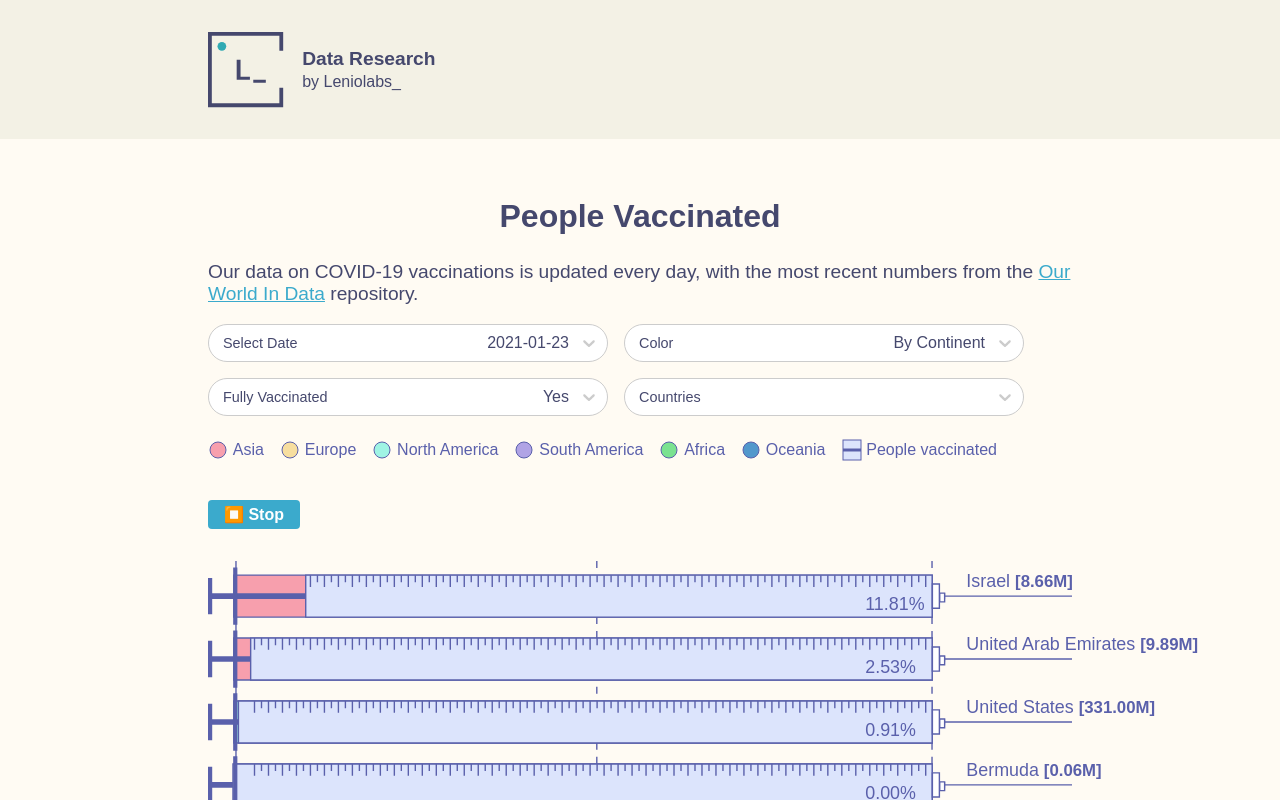
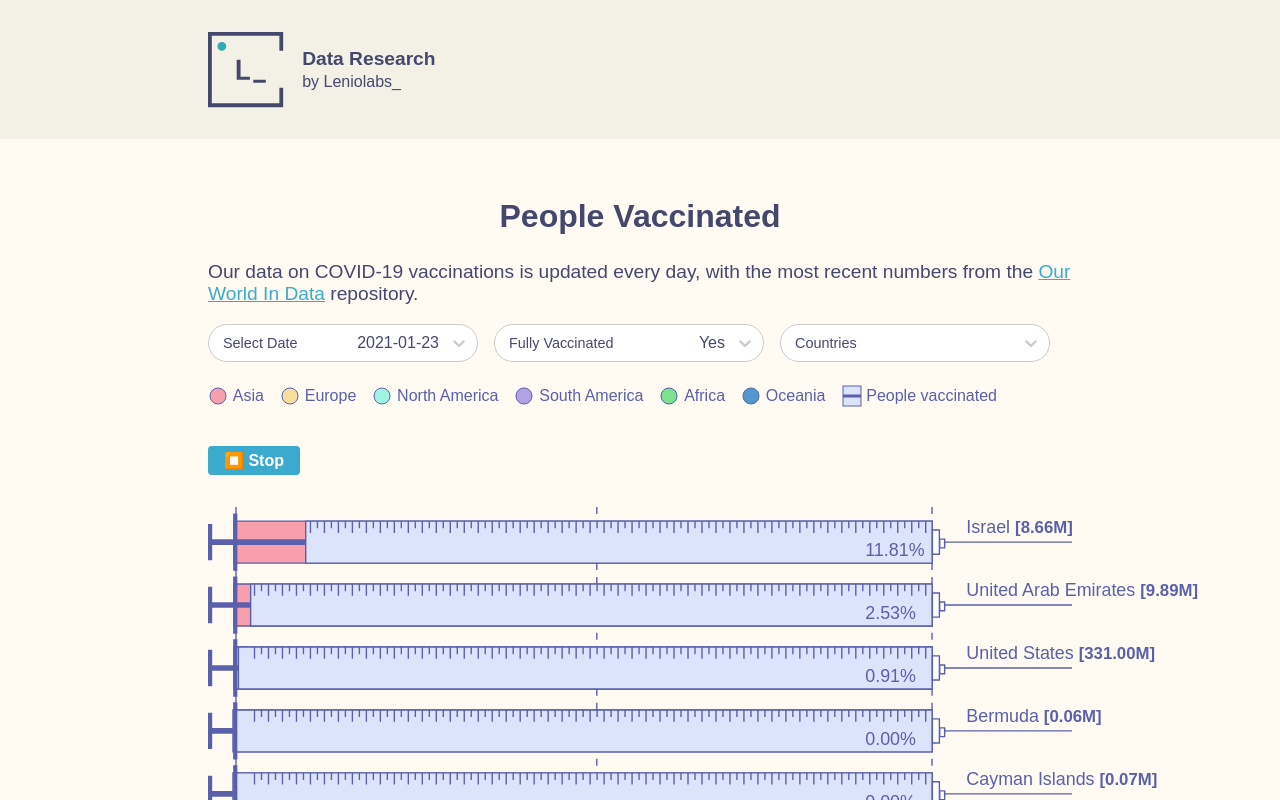
Before and after one commit to Leniolabs/lenio-research, a Next.js app: page /vaccinations in a window 1280 px wide. Shown: the top 800 px of the page. Built offline with nearby package versions, Linux system fonts and the light colour scheme.

Commit message:
feat: added twitter meta tags

```diff
--- a/pages/vaccinations/index.js
+++ b/pages/vaccinations/index.js
@@ -37,7 +37,7 @@ export const Index = () => {
           content="Beautiful Visualizations of the current state of vaccinations"
         />
         <meta name="title" content="Leniolabs_ Research: Vaccinations" key="title" />
-        <meta name="twitter:card" content="/summary-image.png" />
+        <meta name="twitter:card" content="/data-research.png" />
         <meta name="twitter:site" content="https://research.leniolabs.com/" />
         <meta name="twitter:creator" content="@Leniolabs_" />
         <meta name="twitter:title" content="Leniolabs_ Research: Vaccinations" />
@@ -45,7 +45,7 @@ export const Index = () => {
           name="twitter:description"
           content="Beautiful Visualizations of the current state of vaccinations"
         />
-        <meta name="twitter:image" content="/twitter-cover.png" />
+        <meta name="twitter:image" content="/data-research.png" />
       </Head>
       <header>
         <RowContainer>
--- a/projects/vaccinations/index.js
+++ b/projects/vaccinations/index.js
@@ -18,6 +18,7 @@ import { COLOR_MAPPERS, COLOR_MAPS, LEGEND_FILTERS } from "../colorMappers";
 import { CountrySelect } from "./components/countrySelect";
 
 const SVG_HEIGHT = 90;
+const SELECT_WIDTH = 270;
 
 const SectionTitle = styled.h2`
   font-size: 2rem;
@@ -43,11 +44,11 @@ const PlayText = styled.button`
 `;
 
 const options = generateOptions(fully_vaccinations_per_hundred);
-const colorMapperOptions = [
-  { value: "continent", label: "By Continent" },
-  { value: "gdp", label: "By GDP per capita" },
-  { value: "hdi", label: "By Human Development Index" }
-];
+// const colorMapperOptions = [
+//   { value: "continent", label: "By Continent" },
+//   { value: "gdp", label: "By GDP per capita" },
+//   { value: "hdi", label: "By Human Development Index" }
+// ];
 
 const DATA_MAPPER = {
   fully: fully_vaccinations_per_hundred,
@@ -64,6 +65,7 @@ export const Index = ({ seeMore = false, animated = false }) => {
     seeMore ? INTERESTING_COUNTRIES : MORE_COUNTRIES
   );
   const [dataIndex, setDataIndex] = React.useState(0);
+  // eslint-disable-next-line no-unused-vars
   const [colorMapper, setColorMapper] = React.useState("continent");
   const [dataName, setDataName] = React.useState("fully");
   const [parsedData, setParsedData] = React.useState([]);
@@ -103,9 +105,9 @@ export const Index = ({ seeMore = false, animated = false }) => {
     setDataIndex(option.value);
   });
 
-  const onColorMapperChange = React.useCallback((option) => {
-    setColorMapper(option.value);
-  });
+  // const onColorMapperChange = React.useCallback((option) => {
+  //   setColorMapper(option.value);
+  // });
 
   const onDataChange = React.useCallback((option) => {
     setDataName(option.value);
@@ -138,24 +140,28 @@ export const Index = ({ seeMore = false, animated = false }) => {
           repository.
         </p>
         <CustomSelect
+          width={SELECT_WIDTH}
           options={options}
           selectedOption={options[dataIndex]}
           label="Select Date"
           onChange={onChangeCallback}
         />
-        <CustomSelect
+        {/* <CustomSelect
+          width={400}
           options={colorMapperOptions}
           selectedOption={colorMapperOptions.find((option) => option.value === colorMapper)}
           label="Color"
           onChange={onColorMapperChange}
-        />
+        /> */}
         <CustomSelect
+          width={SELECT_WIDTH}
           options={dataOptions}
           selectedOption={dataOptions.find((option) => option.value === dataName)}
           label="Fully Vaccinated"
           onChange={onDataChange}
         />
         <CountrySelect
+          width={SELECT_WIDTH}
           options={countryOptions}
           selectedOption={countryOptions.filter((option) => countryList.includes(option.value))}
           label="Countries"
```
Also changed, not shown: public/data-research.jpg (added).
